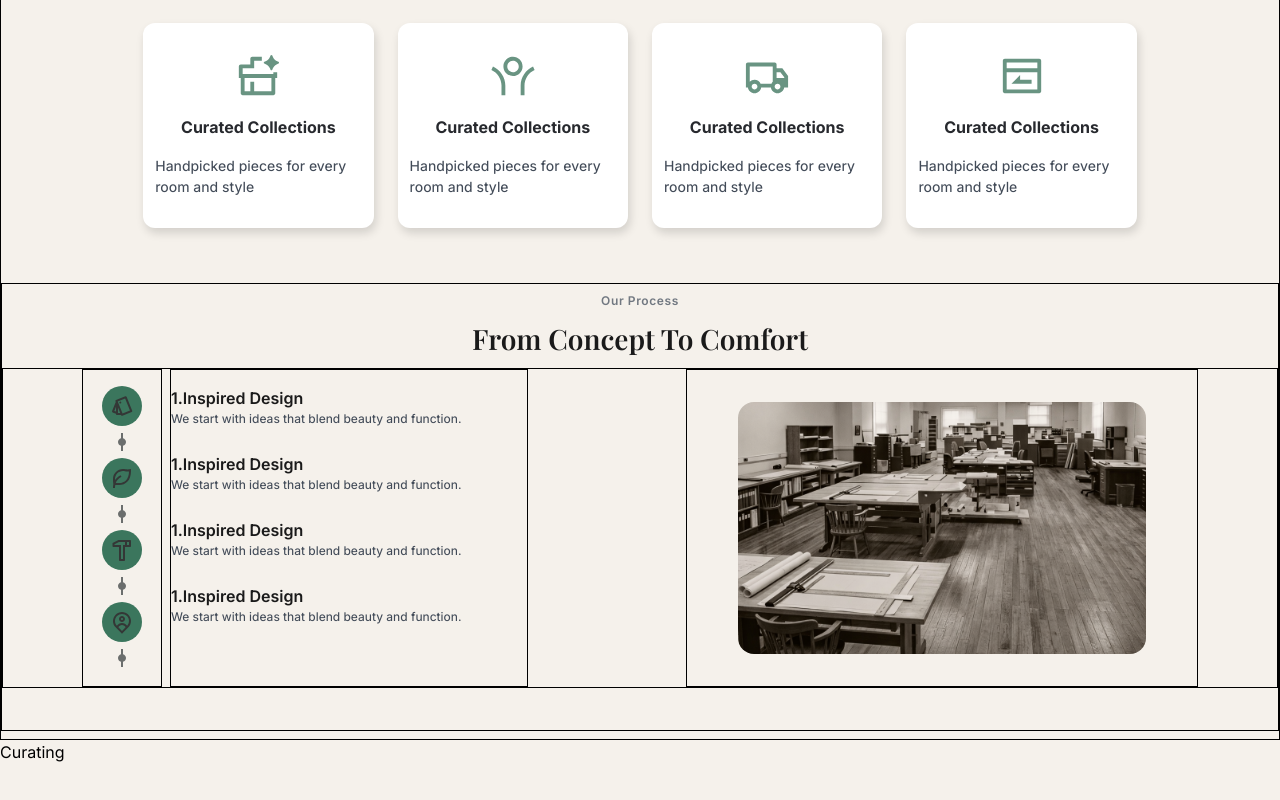
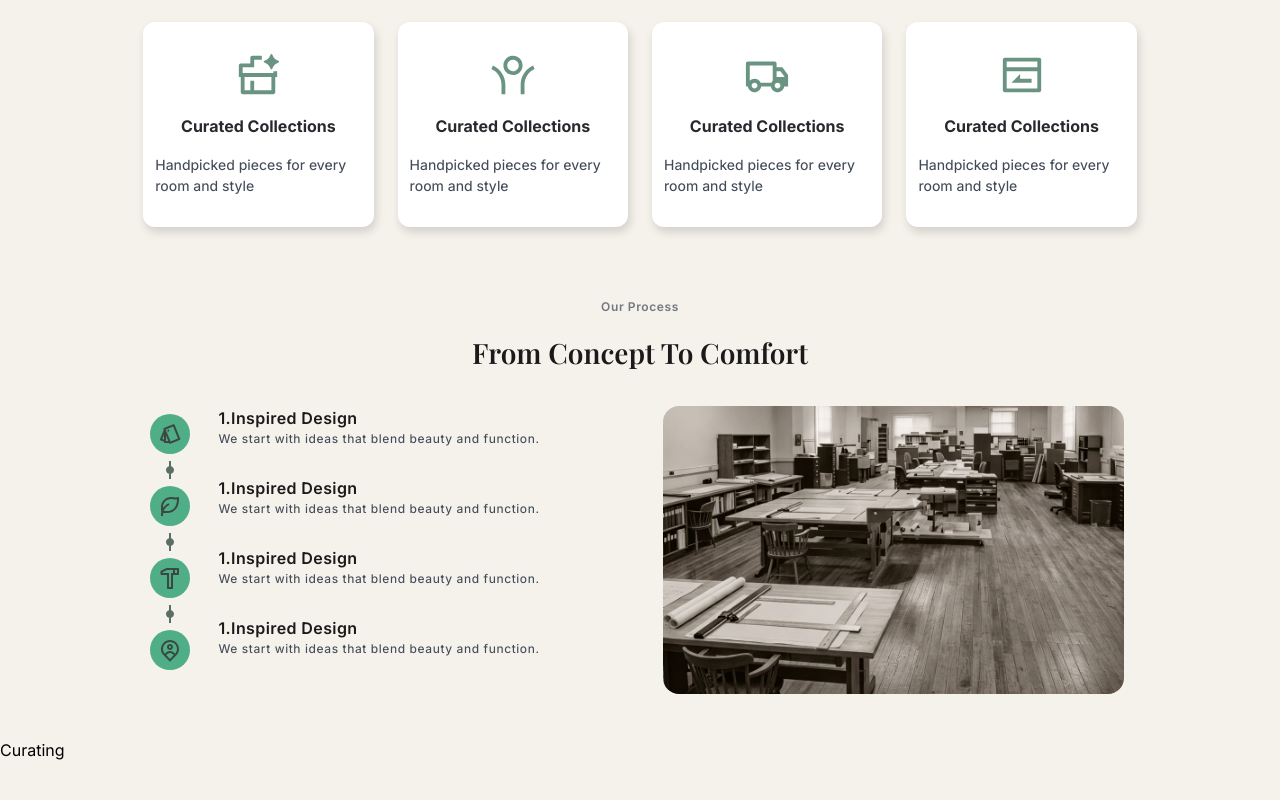
Before and after one commit to DragnelProjects/Furniture-website, a React (Vite) app: page /about in a window 1280 px wide. Shown: the part 1742-2542 px from the top of the page. Built offline with nearby package versions, Linux system fonts and the light colour scheme; a web font is replaced by a local one.

Commit message:
implemented the why choose us section of about us page

```diff
--- a/src/about/choose-us/Choose.jsx
+++ b/src/about/choose-us/Choose.jsx
@@ -29,7 +29,7 @@ function Choose() {
   ]
 
   return (
-    <div className='min-h-screen border flex_col gap-8 py-2 '>
+    <div className='min-h-screen flex_col gap-8 py-2 '>
       <ChooseTop reasons={reasons}/>
       <ChooseBottom/>
     </div>
--- a/src/about/choose-us/ChooseBottom.jsx
+++ b/src/about/choose-us/ChooseBottom.jsx
@@ -3,7 +3,7 @@ import Concept from './Concept'
 
 function ChooseBottom() {
   return (
-    <div className='min-h-[35vw] items_col gap-2 py-2 border '>
+    <div className='min-h-[35vw] items_col gap-4 py-4 '>
         <h4 className='text-[12px] text-[#717881] tracking-wider font-semibold'>Our Process</h4>
         <h2 className='title_text'>From Concept To Comfort</h2>
         <Concept/>
--- a/src/about/choose-us/Concept.jsx
+++ b/src/about/choose-us/Concept.jsx
@@ -4,39 +4,39 @@ import Craft from '../about-images/about-four.png'
 
 function Concept() {
   return (
-    <div className='w-full flex h-[25vw] justify-around border'>
+    <div className='w-full flex h-[25vw] justify-around px-25 '>
       <div className='flex gap-2'>
-        <div className=' just_col w-20 gap-1  border'>
-        <div className='px-2 py-2 rounded-full bg-[#3b765d] text-[#343736] '><RiPantoneLine /></div>
-        <RiGitCommitFill className=' rotate-90 text-[#6b6e6d] ' />
-        <div className='px-2 py-2 rounded-full bg-[#3b765d] text-[#343736] '><RiLeafLine /></div>
-        <RiGitCommitFill className=' rotate-90 text-[#6b6e6d] ' />
-        <div className='px-2 py-2 rounded-full bg-[#3b765d] text-[#343736] '>< RiHammerLine /></div>
-        <RiGitCommitFill className=' rotate-90 text-[#6b6e6d] ' />
-        <div className='px-2 py-2 rounded-full bg-[#3b765d] text-[#343736] '><RiMapPinUserLine  /></div>
-        <RiGitCommitFill className=' rotate-90 text-[#6b6e6d] ' />
+        <div className=' just_col pb-4 w-20 gap-1 '>
+        <div className='px-2 py-2 rounded-full bg-[#50ae87] text-[#3a4743] '><RiPantoneLine /></div>
+        <RiGitCommitFill  className=' rotate-90 text-[#04241aa3] ' />
+        <div className='px-2 py-2 rounded-full bg-[#50ae87] text-[#3a4743] '><RiLeafLine /></div>
+        <RiGitCommitFill className=' rotate-90 text-[#04241aa3] ' />
+        <div className='px-2 py-2 rounded-full bg-[#50ae87] text-[#3a4743] '>< RiHammerLine /></div>
+        <RiGitCommitFill className=' rotate-90 text-[#04241aa3]' />
+        <div className='px-2 py-2 rounded-full bg-[#50ae87] text-[#3a4743] '><RiMapPinUserLine  /></div>
+
          </div>
-         <div className='w-[28vw] flex_col pt-4 gap-6 border'>
+         <div className='w-[28vw] flex_col pt-4 gap-7 '>
           <div>
-            <h4 className='font-semibold text-[#1a1a1a] '>1.Inspired Design</h4>
-            <p className='discription'>We start with ideas that blend beauty and function.</p>
+            <h4 className='font-semibold text-[#1a1a1a] tracking-wide '>1.Inspired Design</h4>
+            <p className='discription tracking-wider '>We start with ideas that blend beauty and function.</p>
           </div>
           <div>
-            <h4 className='font-semibold text-[#1a1a1a] '>1.Inspired Design</h4>
-            <p className='discription'>We start with ideas that blend beauty and function.</p>
+            <h4 className='font-semibold text-[#1a1a1a] tracking-wide '>1.Inspired Design</h4>
+            <p className='discription tracking-wider '>We start with ideas that blend beauty and function.</p>
           </div>
           <div>
-            <h4 className='font-semibold text-[#1a1a1a] '>1.Inspired Design</h4>
-            <p className='discription'>We start with ideas that blend beauty and function.</p>
+            <h4 className='font-semibold text-[#1a1a1a] tracking-wide '>1.Inspired Design</h4>
+            <p className='discription tracking-wider '>We start with ideas that blend beauty and function.</p>
           </div>
           <div>
-            <h4 className='font-semibold text-[#1a1a1a] '>1.Inspired Design</h4>
-            <p className='discription'>We start with ideas that blend beauty and function.</p>
+            <h4 className='font-semibold text-[#1a1a1a] tracking-wide '>1.Inspired Design</h4>
+            <p className='discription tracking-wider '>We start with ideas that blend beauty and function.</p>
           </div>
          </div>
       </div>
-         <div className='w-[40vw] just_col border '>
-            <img src={Craft} className='h-[80%] w-[80%] object-cover rounded-2xl ' />
+         <div className='w-[40vw] just_col  '>
+            <img src={Craft} className='h-[90%] w-[90%] object-cover rounded-2xl ' />
          </div>
     </div>
   )
```
